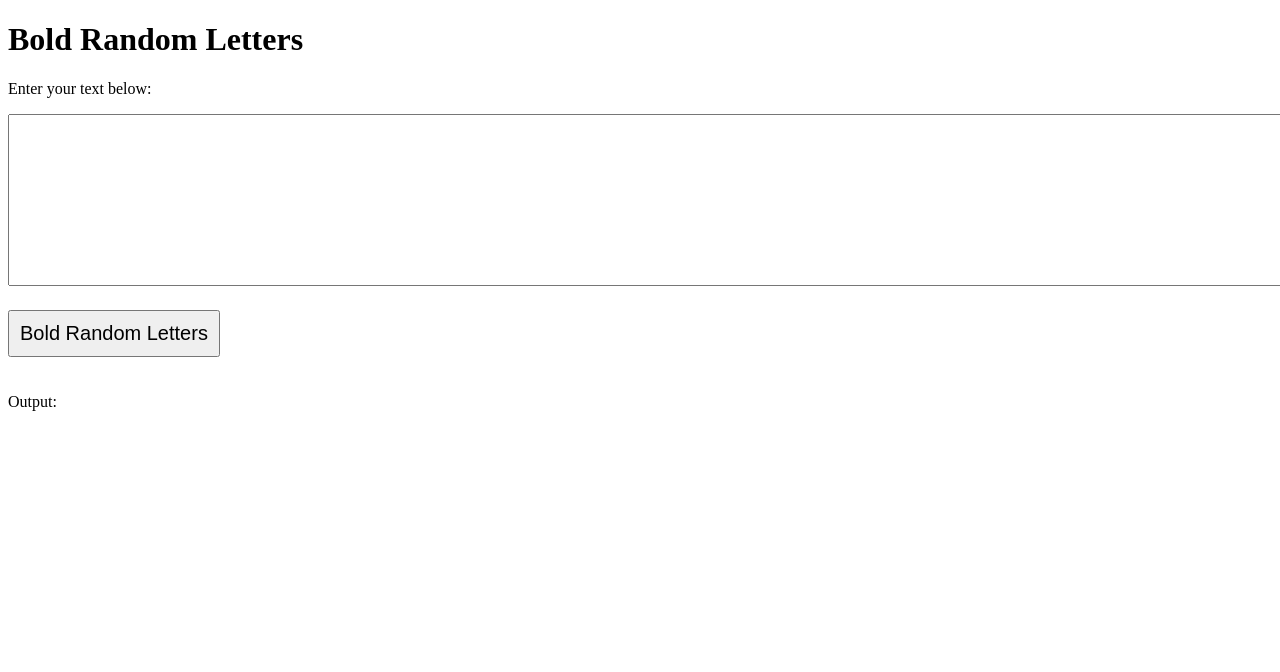
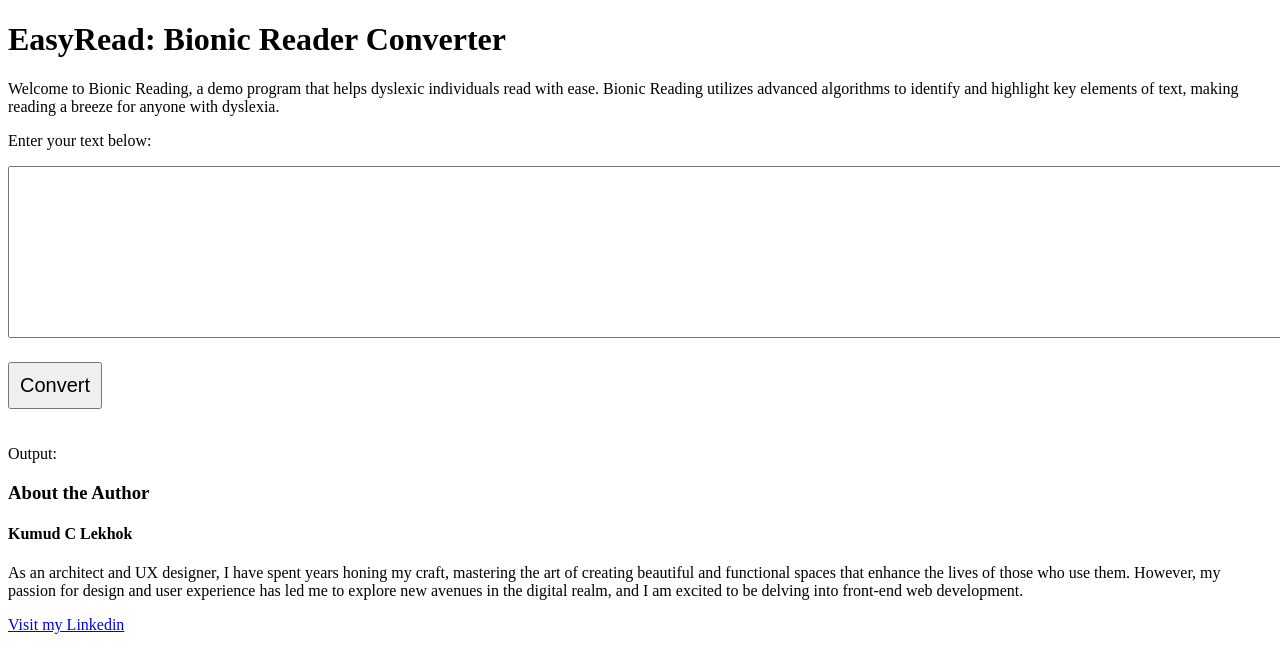
Before and after one commit to lekhok/Dyslexic-Program, a plain HTML site: page index.html in a window 1280 px wide. Drawn offline with Linux system fonts and the light colour scheme.

Commit message:
Added initial project introduction and about author

```diff
--- a/index.html
+++ b/index.html
@@ -6,15 +6,24 @@
 	<link rel="stylesheet" href="style.css">
 </head>
 <body>
-	<h1>Bold Random Letters</h1>
+	<h1>EasyRead: Bionic Reader Converter</h1>
+  <p>Welcome to Bionic Reading, a demo program that helps dyslexic individuals read with ease. Bionic Reading utilizes advanced algorithms to identify and highlight key elements of text, making reading a breeze for anyone with dyslexia.</p>
 	<p>Enter your text below:</p>
 	<textarea id="input-text"></textarea>
 	<br>
-	<button id="bold-button" onclick="boldRandom()">Bold Random Letters</button>
+	<button id="bold-button" onclick="boldRandom()">Convert</button>
 	<br>
 	<p>Output:</p>
 	<div id="output-text"></div>
 
+
+  <div>
+    <h3>About the Author</h3>
+    <h4>Kumud C Lekhok</h4>
+    <p>As an architect and UX designer, I have spent years honing my craft, mastering the art of creating beautiful and functional spaces that enhance the lives of those who use them. However, my passion for design and user experience has led me to explore new avenues in the digital realm, and I am excited to be delving into front-end web development.</p>
+    <a href="https://https://www.linkedin.com/in/kumudclekhok/"> Visit my Linkedin</a>
+  </div>
+
 	<script src="script.js"></script>
 </body>
 </html>
```
